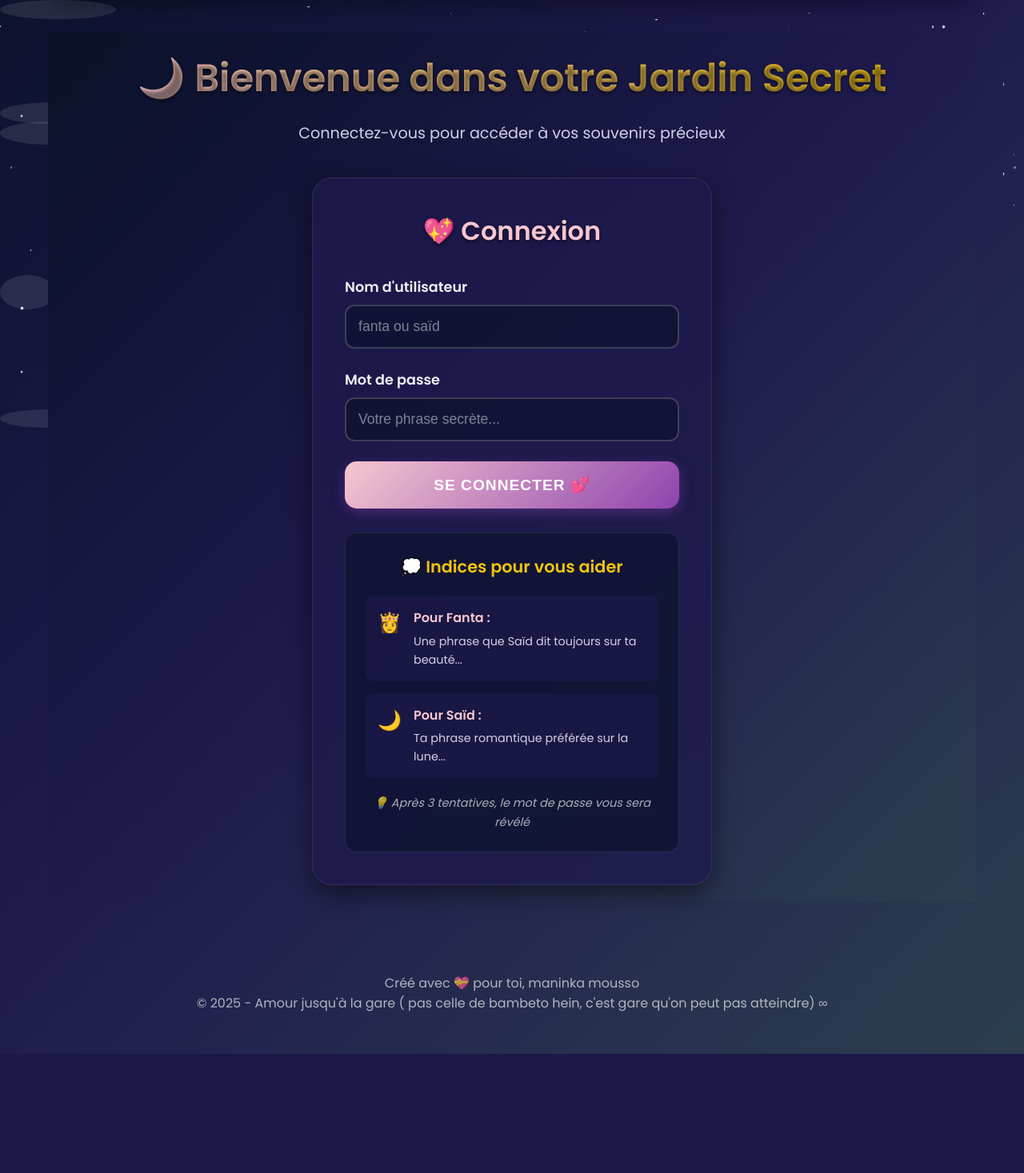
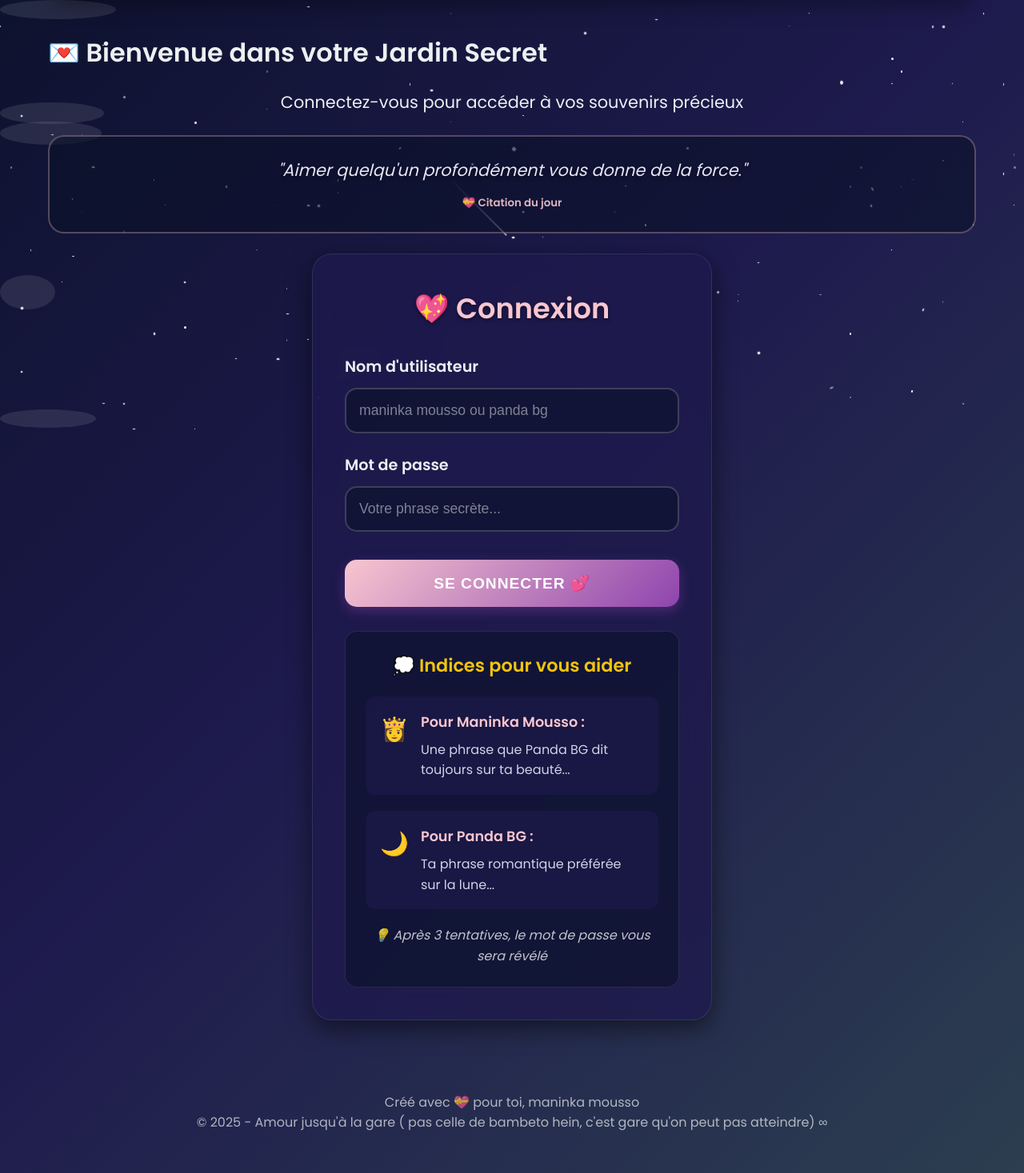
Before and after one commit to Mohamed88said/Cisse_Fanta, a Flask app: page /login in a window 1280 px wide. Shown: the part 256-1723 px from the top of the page at 80% size. Before the commit the page ends 1574 px from the top, so only its background shows below. Run offline with Flask 3, Linux system fonts and the light colour scheme.

Commit message:
modif pour les erreurs

```diff
--- a/app.py
+++ b/app.py
@@ -143,17 +143,24 @@ def init_db():
     existing_users = conn.execute('SELECT username FROM users').fetchall()
     existing_usernames = [user['username'] for user in existing_users]
 
-    if 'fanta' not in existing_usernames:
+    # Mettre à jour les utilisateurs avec les nouveaux noms et mots de passe
+    if 'maninka mousso' not in existing_usernames:
+        # Supprimer l'ancien utilisateur fanta s'il existe
+        conn.execute('DELETE FROM users WHERE username = ?', ('fanta',))
+        # Créer le nouvel utilisateur
         conn.execute('''
             INSERT INTO users (username, password_hash, favorite_color)
             VALUES (?, ?, ?)
-        ''', ('fanta', generate_password_hash('Elle a toujours été belle'), '#ffdde1'))
+        ''', ('maninka mousso', generate_password_hash('Elle a toujours été belle'), '#ffdde1'))
 
-    if 'saïd' not in existing_usernames:
+    if 'panda bg' not in existing_usernames:
+        # Supprimer l'ancien utilisateur saïd s'il existe
+        conn.execute('DELETE FROM users WHERE username = ?', ('saïd',))
+        # Créer le nouvel utilisateur
         conn.execute('''
             INSERT INTO users (username, password_hash, favorite_color)
             VALUES (?, ?, ?)
-        ''', ('saïd', generate_password_hash('La lune est belle ce soir'), '#e1f5fe'))
+        ''', ('panda bg', generate_password_hash('La lune est belle ce soir'), '#e1f5fe'))
 
     # Ajouter quelques défis par défaut
     existing_challenges = conn.execute('SELECT COUNT(*) as count FROM challenges').fetchone()
@@ -277,23 +284,23 @@ def login():
             attempts = session['login_attempts'][username]
 
             if attempts == 1:
-                if username == 'fanta':
-                    flash('Hmm... Pense à ce que Saïd dit toujours sur ta beauté éternelle 💫', 'error')
-                elif username == 'saïd':
+                if username == 'maninka mousso':
+                    flash('Hmm... Pense à ce que Panda BG dit toujours sur ta beauté éternelle 💫', 'error')
+                elif username == 'panda bg':
                     flash('Rappelle-toi cette phrase romantique que tu dis souvent 🌙', 'error')
                 else:
                     flash('Nom d\'utilisateur ou mot de passe incorrect', 'error')
             elif attempts == 2:
-                if username == 'fanta':
+                if username == 'maninka mousso':
                     flash('Indice : "Elle a toujours été..." - tu sais la suite ! ✨', 'error')
-                elif username == 'saïd':
+                elif username == 'panda bg':
                     flash('Indice : "La lune est..." - continue la phrase romantique 🌙', 'error')
                 else:
                     flash('Nom d\'utilisateur ou mot de passe incorrect', 'error')
             elif attempts >= 3:
-                if username == 'fanta':
+                if username == 'maninka mousso':
                     flash('Ton mot de passe est : "Elle a toujours été belle" 💖', 'info')
-                elif username == 'saïd':
+                elif username == 'panda bg':
                     flash('Ton mot de passe est : "La lune est belle ce soir" 🌙', 'info')
                 else:
                     flash('Trop de tentatives. Contacte l\'administrateur.', 'error')
@@ -392,8 +399,8 @@ def index():
 
     # Salutation personnalisée
     greetings = {
-        'fanta': "Salut ma maninka mousso préférée",
-        'said': "Salut mon panda préféré"
+        'maninka mousso': "Salut ma maninka mousso préférée",
+        'panda bg': "Salut mon panda préféré"
     }
 
     return render_template('index.html',
@@ -651,7 +658,7 @@ def letters():
 @app.route('/write_letter', methods=['GET', 'POST'])
 def write_letter():
     user = session['user']
-    recipient = 'fanta' if user == 'said' else 'said'
+    recipient = 'maninka mousso' if user == 'panda bg' else 'panda bg'
 
     if request.method == 'POST':
         title = request.form['title'].strip()
@@ -778,7 +785,7 @@ def love_calendar():
     # Dates spéciales (anniversaires, etc.)
     special_dates = {}
     if month == 9:  # Septembre
-        special_dates[27] = {'title': 'Anniversaire de Fanta', 'type': 'anniversary'}
+        special_dates[27] = {'title': 'Anniversaire de Maninka Mousso', 'type': 'anniversary'}
 
     return render_template('love_calendar.html',
                          calendar_data=cal,
@@ -936,9 +943,9 @@ def stats():
 
 @app.route('/birthday_surprise')
 def birthday_surprise():
-    # Vérifier que c'est Fanta et que c'est son anniversaire
-    if session['user'] != 'fanta':
-        flash('Cette page est réservée à Fanta ! 😊', 'info')
+    # Vérifier que c'est Maninka Mousso et que c'est son anniversaire
+    if session['user'] != 'maninka mousso':
+        flash('Cette page est réservée à Maninka Mousso ! 😊', 'info')
         return redirect(url_for('index'))
 
     today = datetime.now().date()
@@ -949,7 +956,7 @@ def birthday_surprise():
     # Lettre de surprise d'anniversaire
     surprise = {
         'title': 'Joyeux Anniversaire ma Maninka Mousso ! 🎂',
-        'content': '''Ma très chère Fanta,
+        'content': '''Ma très chère Maninka Mousso,
 
 Aujourd'hui est un jour très spécial car c'est TON jour ! 🎉
 
@@ -966,7 +973,7 @@ Je t'aime plus que les mots ne peuvent l'exprimer, plus que les étoiles dans le
 Joyeux anniversaire ma princesse ! 👑
 
 Ton panda qui t'aime à la folie,
-Saïd 💖
+Panda BG 💖
 
 P.S. : Explore toutes les nouvelles fonctionnalités que j'ai ajoutées spécialement pour ton anniversaire ! 🎁'''
     }
--- a/static/style.css
+++ b/static/style.css
@@ -1555,6 +1555,7 @@ textarea:focus {
 
 .login-form-container {
     background: rgba(30, 26, 77, 0.8);
+    -webkit-backdrop-filter: blur(15px);
     backdrop-filter: blur(15px);
     border-radius: 25px;
     padding: 40px;
--- a/templates/countdown.html
+++ b/templates/countdown.html
@@ -12,7 +12,7 @@
     </div>
 
     <div class="countdown-date">
-        <p>Rendez-vous le <strong>{{ target_date.strftime('%d septembre %Y') }}</strong> 🎂</p>
+        <p>Rendez-vous le <strong>{{ target_date }}</strong> 🎂</p>
     </div>
 
     <div class="mystery-hints">
--- a/templates/galerie.html
+++ b/templates/galerie.html
@@ -43,12 +43,12 @@
                     <img src="{{ url_for('static', filename='uploads/' + photo.filename) }}"
                          alt="{{ photo.legende }}"
                          loading="lazy"
-                         onclick="openModal('{{ url_for('static', filename='uploads/' + photo.filename) }}', '{{ photo.legende }}', '{{ photo.auteur }}', '{{ photo.date.strftime('%d/%m/%Y à %H:%M') }}')">
+                         onclick="openModal('{{ url_for('static', filename='uploads/' + photo.filename) }}', '{{ photo.legende }}', '{{ photo.auteur }}', '{{ photo.date }}')">
                     <div class="gallery-caption">
                         <h3>{{ photo.legende or 'Sans légende' }}</h3>
                         <div class="photo-meta">
                             <div class="photo-author">📷 {{ photo.auteur }}</div>
-                            <div class="photo-date">📅 {{ photo.date.strftime('%d/%m/%Y à %H:%M') }}</div>
+                            <div class="photo-date">📅 {{ photo.date }}</div>
                             {% if photo.file_size %}
                                 <div class="photo-size">📏 {{ "%.1f"|format(photo.file_size / 1024 / 1024) }} MB</div>
                             {% endif %}
--- a/templates/index.html
+++ b/templates/index.html
@@ -69,7 +69,7 @@
                         <div class="special-badge">✨ Message Spécial ✨</div>
                     {% endif %}
                     <div class="message-header">
-                        <span class="message-date">{{ phrase.date.strftime('%d/%m/%Y à %H:%M') }}</span>
+                        <span class="message-date">{{ phrase.date }}</span>
                         <span class="message-author">par {{ phrase.auteur }}</span>
                         <div class="message-actions">
                             <a href="{{ url_for('toggle_favori', phrase_id=phrase.id) }}"
--- a/templates/letters.html
+++ b/templates/letters.html
@@ -32,7 +32,7 @@
                             <h3>{{ letter.title }}</h3>
                             <div class="letter-meta">
                                 <span class="letter-sender">De: {{ letter.sender }}</span>
-                                <span class="letter-date">{{ letter.created_at.strftime('%d/%m/%Y à %H:%M') }}</span>
+                                <span class="letter-date">{{ letter.created_at }}</span>
                                 {% if not letter.is_read %}
                                     <span class="unread-indicator">Nouveau ✨</span>
                                 {% endif %}
@@ -67,7 +67,7 @@
                             <h3>{{ letter.title }}</h3>
                             <div class="letter-meta">
                                 <span class="letter-recipient">À: {{ letter.recipient }}</span>
-                                <span class="letter-date">{{ letter.created_at.strftime('%d/%m/%Y à %H:%M') }}</span>
+                                <span class="letter-date">{{ letter.created_at }}</span>
                                 {% if letter.is_read %}
                                     <span class="read-indicator">Lu ✓</span>
                                 {% else %}
--- a/templates/login.html
+++ b/templates/login.html
@@ -1,9 +1,16 @@
 {% extends "base.html" %}
 {% block content %}
-<div class="login-container">
-    <div class="login-header">
-        <h1>🌙 Bienvenue dans votre Jardin Secret</h1>
-        <p>Connectez-vous pour accéder à vos souvenirs précieux</p>
+<div class="header-container">
+    <h1>💌 Bienvenue dans votre Jardin Secret</h1>
+    <div class="user-welcome">
+        <span class="welcome-text">Connectez-vous pour accéder à vos souvenirs précieux</span>
+    </div>
+
+    <!-- Citation d'amour comme dans index.html -->
+    <div class="daily-quote">
+        <p class="love-quote">"Aimer quelqu'un profondément vous donne de la force."</p>
+        <small>💝 Citation du jour</small>
+    </div>
 </div>
 
 <div class="login-form-container">
@@ -12,7 +19,7 @@
     <form method="POST" class="login-form">
         <div class="form-group">
             <label for="username">Nom d'utilisateur</label>
-                <input type="text" name="username" id="username" placeholder="fanta ou saïd" required class="form-input">
+            <input type="text" name="username" id="username" placeholder="maninka mousso ou panda bg" required class="form-input">
         </div>
 
         <div class="form-group">
@@ -20,16 +27,14 @@
             <input type="password" name="password" id="password" placeholder="Votre phrase secrète..." required class="form-input">
         </div>
 
-            <button type="submit" class="btn btn-primary btn-login">Se connecter 💕</button>
+        <button type="submit" class="btn btn-primary">Se connecter 💕</button>
     </form>
 
     {% with messages = get_flashed_messages(with_categories=true) %}
         {% if messages %}
             <div class="flash-messages">
                 {% for category, message in messages %}
-                        <div class="flash flash-{{ category }}">
-                            {{ message }}
-                        </div>
+                    <div class="flash {{ category }}">{{ message }}</div>
                 {% endfor %}
             </div>
         {% endif %}
@@ -42,14 +47,14 @@
                 <div class="hint-item">
                     <span class="hint-icon">👸</span>
                     <div class="hint-content">
-                            <strong>Pour Fanta :</strong>
-                            <p>Une phrase que Saïd dit toujours sur ta beauté...</p>
+                        <strong>Pour Maninka Mousso :</strong>
+                        <p>Une phrase que Panda BG dit toujours sur ta beauté...</p>
                     </div>
                 </div>
                 <div class="hint-item">
                     <span class="hint-icon">🌙</span>
                     <div class="hint-content">
-                            <strong>Pour Saïd :</strong>
+                        <strong>Pour Panda BG :</strong>
                         <p>Ta phrase romantique préférée sur la lune...</p>
                     </div>
                 </div>
@@ -58,41 +63,8 @@
         </div>
     </div>
 </div>
-</div>
 
 <style>
-.login-container {
-    min-height: 100vh;
-    display: flex;
-    flex-direction: column;
-    align-items: center;
-    justify-content: center;
-    padding: 20px;
-    background: var(--night-sky);
-    color: var(--moonlight-silver);
-}
-
-.login-header {
-    text-align: center;
-    margin-bottom: 40px;
-}
-
-.login-header h1 {
-    font-size: 3em;
-    background: linear-gradient(45deg, var(--rose-quartz), var(--starlight-gold));
-    -webkit-background-clip: text;
-    background-clip: text;
-    -webkit-text-fill-color: transparent;
-    margin-bottom: 15px;
-    text-shadow: var(--text-shadow);
-}
-
-.login-header p {
-    font-size: 1.2em;
-    opacity: 0.9;
-    color: var(--lavender-blush);
-}
-
 .login-form-container {
     background: rgba(30, 26, 77, 0.8);
     backdrop-filter: blur(15px);
@@ -101,13 +73,13 @@
     box-shadow: var(--deep-shadow);
     border: 1px solid rgba(236, 240, 241, 0.1);
     max-width: 500px;
-    width: 100%;
+    margin: 0 auto;
 }
 
 .login-form-container h2 {
     text-align: center;
     color: var(--rose-quartz);
-    font-size: 2em;
+    font-size: 2.2em;
     margin-bottom: 30px;
     text-shadow: var(--text-shadow);
 }
@@ -122,19 +94,19 @@
 .form-group {
     display: flex;
     flex-direction: column;
-    gap: 8px;
+    gap: 10px;
 }
 
 .form-group label {
     color: var(--moonlight-silver);
     font-weight: 600;
-    font-size: 1.1em;
+    font-size: 1.2em;
 }
 
 .form-input {
-    padding: 15px;
+    padding: 16px;
     border: 2px solid rgba(236, 240, 241, 0.2);
-    border-radius: 12px;
+    border-radius: 15px;
     font-size: 1.1em;
     background: rgba(10, 17, 40, 0.6);
     color: var(--moonlight-silver);
@@ -152,7 +124,7 @@
     color: rgba(236, 240, 241, 0.5);
 }
 
-.btn-login {
+.btn-primary {
     padding: 18px;
     font-size: 1.2em;
     font-weight: 600;
@@ -164,13 +136,15 @@
     transition: var(--transition);
     text-transform: uppercase;
     letter-spacing: 1px;
+    margin-top: 10px;
 }
 
-.btn-login:hover {
+.btn-primary:hover {
     transform: translateY(-3px);
     box-shadow: 0 10px 25px rgba(248, 198, 208, 0.5);
 }
 
+/* Messages flash */
 .flash-messages {
     margin: 20px 0;
 }
@@ -181,6 +155,7 @@
     margin: 10px 0;
     font-weight: 500;
     text-align: center;
+    font-size: 1.1em;
 }
 
 .flash-error {
@@ -189,18 +164,13 @@
     border: 1px solid rgba(231, 76, 60, 0.3);
 }
 
-.flash-info {
-    background: rgba(52, 152, 219, 0.2);
-    color: #d1ecf1;
-    border: 1px solid rgba(52, 152, 219, 0.3);
-}
-
 .flash-success {
     background: rgba(39, 174, 96, 0.2);
     color: #d4edda;
     border: 1px solid rgba(39, 174, 96, 0.3);
 }
 
+/* Indices */
 .login-hints {
     margin-top: 30px;
 }
@@ -216,13 +186,13 @@
     color: var(--starlight-gold);
     text-align: center;
     margin-bottom: 20px;
-    font-size: 1.3em;
+    font-size: 1.4em;
 }
 
 .hints-grid {
     display: flex;
     flex-direction: column;
-    gap: 15px;
+    gap: 20px;
     margin-bottom: 20px;
 }
 
@@ -230,56 +200,54 @@
     display: flex;
     align-items: flex-start;
     gap: 15px;
-    padding: 15px;
+    padding: 18px;
     background: rgba(30, 26, 77, 0.6);
-    border-radius: 10px;
+    border-radius: 12px;
 }
 
 .hint-icon {
-    font-size: 1.5em;
+    font-size: 1.8em;
     flex-shrink: 0;
 }
 
 .hint-content strong {
     color: var(--rose-quartz);
     display: block;
-    margin-bottom: 5px;
+    margin-bottom: 8px;
+    font-size: 1.1em;
 }
 
 .hint-content p {
     color: var(--lavender-blush);
     margin: 0;
-    font-size: 0.9em;
+    font-size: 1em;
     opacity: 0.9;
 }
 
 .hint-note {
     text-align: center;
     color: var(--moonlight-silver);
-    font-size: 0.9em;
-    opacity: 0.7;
+    font-size: 1em;
+    opacity: 0.8;
     font-style: italic;
     margin: 0;
 }
 
+/* Responsive */
 @media (max-width: 768px) {
-    .login-header h1 {
-        font-size: 2.2em;
-    }
-
     .login-form-container {
-        padding: 25px;
+        padding: 30px 20px;
         margin: 0 15px;
     }
 
-    .hints-grid {
-        gap: 12px;
+    .login-form-container h2 {
+        font-size: 1.8em;
     }
 
     .hint-item {
         flex-direction: column;
         text-align: center;
-        gap: 10px;
+        gap: 12px;
     }
 }
 </style>
--- a/templates/love_challenges.html
+++ b/templates/love_challenges.html
@@ -66,7 +66,7 @@
                         <p class="challenge-description">{{ challenge.description }}</p>
                         <div class="challenge-completion">
                             <div class="completed-by">✅ Terminé par {{ challenge.completed_by|title }}</div>
-                            <div class="completed-date">{{ challenge.completed_date.strftime('%d/%m/%Y à %H:%M') }}</div>
+                            <div class="completed-date">{{ challenge.completed_date }}</div>
                         </div>
                     </div>
                 {% endfor %}
--- a/templates/personalize.html
+++ b/templates/personalize.html
@@ -79,7 +79,7 @@
                 <div class="stat-icon">🗓️</div>
                 <div class="stat-info">
                     <div class="stat-label">Dans mon cœur depuis</div>
-                    <div class="stat-value">{{ current_user.created_at.strftime('%B %Y') if current_user.created_at else 'Toujours' }}</div>
+                    <div class="stat-value">{{ current_user.created_at if current_user.created_at else 'Toujours' }}</div>
                 </div>
             </div>
 
@@ -95,7 +95,7 @@
                 <div class="stat-icon">🕐</div>
                 <div class="stat-info">
                     <div class="stat-label">Dernière fois ici</div>
-                    <div class="stat-value">{{ current_user.last_login.strftime('%d/%m à %H:%M') if current_user.last_login else 'Maintenant' }}</div>
+                    <div class="stat-value">{{ current_user.last_login if current_user.last_login else 'Maintenant' }}</div>
                 </div>
             </div>
         </div>
--- a/templates/read_letter.html
+++ b/templates/read_letter.html
@@ -19,7 +19,7 @@
                     <div class="letter-meta">
                         <p><strong>De :</strong> {{ letter.sender|title }}</p>
                         <p><strong>À :</strong> {{ letter.recipient|title }}</p>
-                        <p><strong>Date :</strong> {{ letter.created_at.strftime('%d %B %Y à %H:%M') }}</p>
+                        <p><strong>Date :</strong> {{ letter.created_at }}</p>
                     </div>
                 </div>
 
--- a/templates/search_results.html
+++ b/templates/search_results.html
@@ -28,7 +28,7 @@
             {% for phrase in phrases %}
                 <div class="message-card" style="background-color: {{ phrase.couleur }};">
                     <div class="message-header">
-                        <span class="message-date">{{ phrase.date.strftime('%d/%m/%Y à %H:%M') }}</span>
+                        <span class="message-date">{{ phrase.date }}</span>
                         <span class="message-author">par {{ phrase.auteur }}</span>
                         <div class="message-actions">
                             <a href="{{ url_for('toggle_favori', phrase_id=phrase.id) }}"
--- a/templates/stats.html
+++ b/templates/stats.html
@@ -152,7 +152,7 @@
                             <div class="activity-details">{{ activity.details }}</div>
                         {% endif %}
                     </div>
-                    <div class="activity-date">{{ activity.date.strftime('%d/%m à %H:%M') }}</div>
+                    <div class="activity-date">{{ activity.date }}</div>
                 </div>
             {% endfor %}
         </div>
--- a/templates/write_letter.html
+++ b/templates/write_letter.html
@@ -23,7 +23,7 @@
     <div class="letter-paper">
         <div class="paper-header">
             <h2>💌 Pour {{ recipient|title }}</h2>
-            <p class="paper-date">{{ moment().strftime('%d %B %Y') if moment else '' }}</p>
+            <p class="paper-date">{{ moment() if moment else '' }}</p>
         </div>
 
         <form method="POST" class="letter-form">
```
Also changed, not shown: templates/memories.html (+6 -6 lines). Lines whose indentation alone changed are shown as unchanged.
